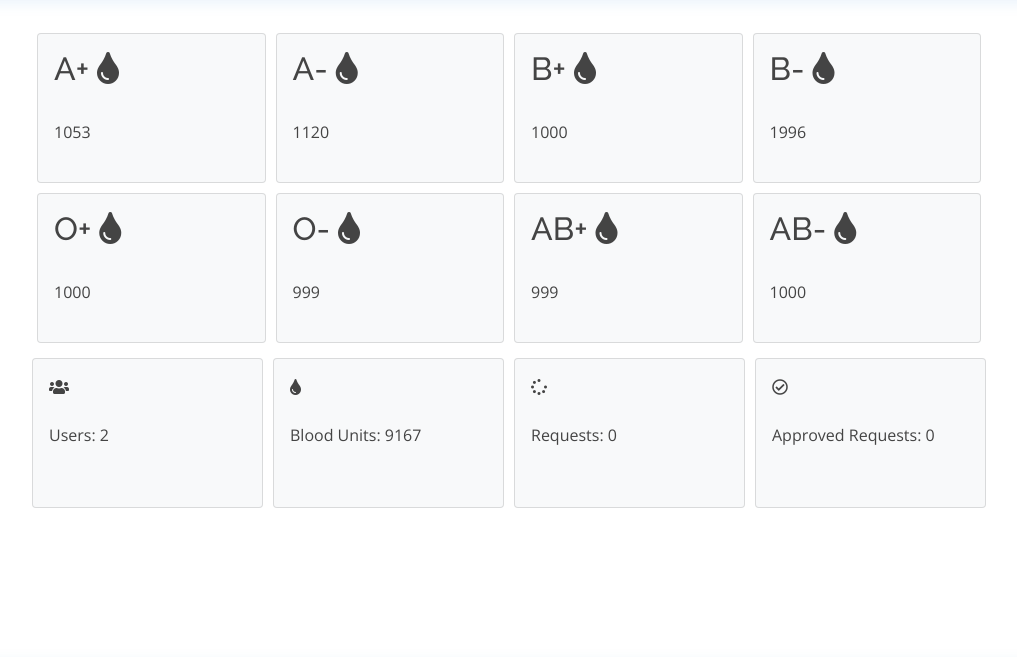
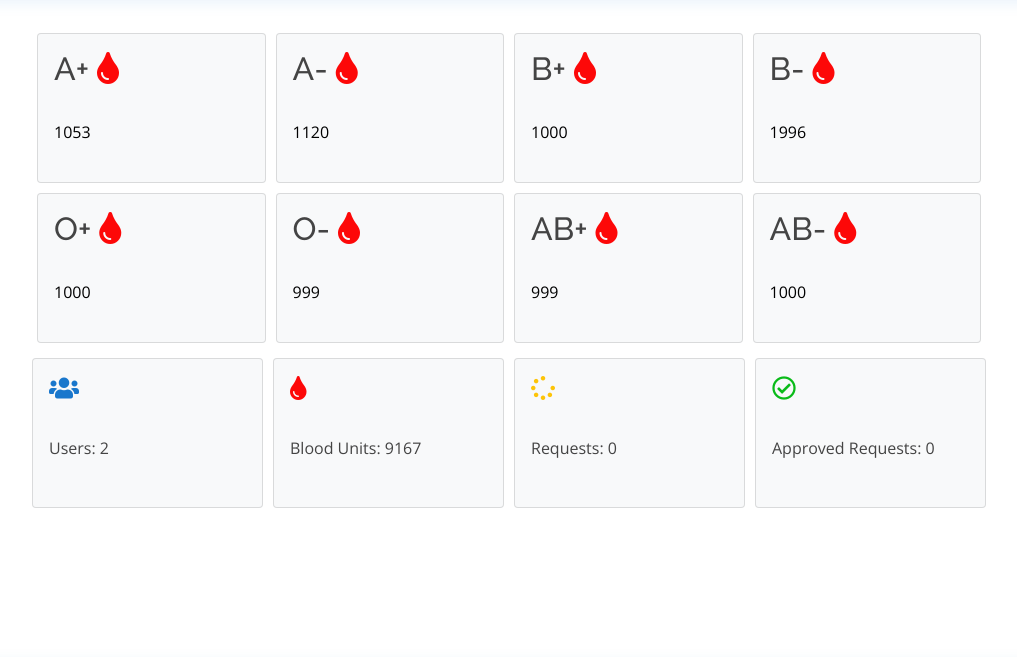
Before and after one commit to pateladitya17/internship-project, a Django app: page /admin_home in a window 1280 px wide. Shown: the part 125-782 px from the top of the page, without its empty margins (131-1148 px from the left). Run offline with Django 5.2, Linux system fonts and the light colour scheme; a user stored in the database is signed in; data comes from the database, SQL or seed files in the repository; both versions use the stored data as it was after the commit; data that the repository does not hold is empty; some libraries are stand-ins or nearby versions.

Commit message:
[UPD] - admin ui

```diff
--- a/blood_bank_management_system/raktkosh/static/css/main.css
+++ b/blood_bank_management_system/raktkosh/static/css/main.css
@@ -276,6 +276,10 @@ h6 {
 
 .bg-red {
   background: #fa4251;
+}
+
+.font-red {
+  color: #f30216;
 }
 
 .bg-gra-01 {
--- a/blood_bank_management_system/raktkosh/templates/admin_home.html
+++ b/blood_bank_management_system/raktkosh/templates/admin_home.html
@@ -7,12 +7,12 @@
     <div class="row" style="padding: 5px;">
         {% for category in categories %}
         <div class="col-sm-3" style="padding: 5px;">
-            <div class="card bg-light" style="height: 150px;">
+            <div class="card bg-light" style="height: 150px; overflow:auto; scrollbar-width: none;">
                 <div class="card-body">
                     <div class="blood">
-                        <h2>{{ category.name }} <i class="fas fa-tint"></i></h2>
+                        <h2 >{{ category.name }} <i style="color: rgb(253, 8, 8);" class="fas fa-tint"></i></h2>
                     </div><br>
-                    <div>
+                    <div style="color: rgb(0,0,0);">
                         {% for stock in stocks %}
                             {% if stock.bloodgroup == category.name %}
                                 {{ stock.unit }}
@@ -27,10 +27,12 @@
     <!-- Other parts of your template -->
     <div class="row">
         <div class="col-sm-3" style="padding: 5px;">
-            <div class="card bg-light" style="height: 150px;">
+            <div class="card bg-light" style="height: 150px; overflow:auto; scrollbar-width: none;">
                 <div class="card-body">
                     <div class="blood">
-                        <i class="fas fa-users"></i>
+                        <h4>
+                            <i style="color: #1977cc;" class="fas fa-users"></i>
+                        </h4>
                     </div><br>
                     <div>
                         Users: {{ total_donors }}
@@ -39,10 +41,12 @@
             </div>
         </div>
         <div class="col-sm-3" style="padding: 5px;">
-            <div class="card bg-light" style="height: 150px;">
+            <div class="card bg-light" style="height: 150px; overflow:auto; scrollbar-width: none;">
                 <div class="card-body">
                     <div class="blood">
-                        <i class="fas fa-tint"></i>
+                        <h4>
+                            <i style="color: rgb(253, 8, 8);" class="fas fa-tint"></i>
+                        </h4>
                     </div><br>
                     <div>
                         Blood Units: {{ total_blood_units }}
@@ -51,10 +55,12 @@
             </div>
         </div>
         <div class="col-sm-3" style="padding: 5px;">
-            <div class="card bg-light" style="height: 150px;">
+            <div class="card bg-light" style="height: 150px; overflow:auto; scrollbar-width: none;">
                 <div class="card-body">
                     <div class="blood">
-                        <i class="fas fa-spinner"></i>
+                        <h4>
+                            <i style="color: rgb(253, 196, 8);" class="fas fa-spinner"></i>
+                        </h4>
                     </div><br>
                     <div>
                         Requests: {{ total_requests }}
@@ -63,12 +69,14 @@
             </div>
         </div>
         <div class="col-sm-3" style="padding: 5px;">
-            <div class="card bg-light" style="height: 150px;">
+            <div class="card bg-light" style="height: 150px; overflow:auto; scrollbar-width: none;">
                 <div class="card-body">
                     <div class="blood">
-                        <i class="far fa-check-circle"></i>
+                        <h4>
+                            <i style="color: rgb(10, 187, 25);"class="far fa-check-circle"></i>
+                        </h4>
                     </div><br>
-                    <div>
+                    <div style="margin-bottom: 5px;">
                         Approved Requests: {{ total_approved_requests }}
                     </div>
                 </div>
--- a/blood_bank_management_system/raktkosh/templates/view_user.html
+++ b/blood_bank_management_system/raktkosh/templates/view_user.html
@@ -4,7 +4,7 @@
 
 <div class="container-fluid" style="width:90%;margin-top:8%">
                     <div class="container-fluid">
-                        <h1 align="center" style=" color : #000000 ;margin-top:12%">View User</h1>
+                        <h1 align="center" style=" color : #000000 ;padding-top: 8%">View User</h1>
                          </div><hr>
                                 <table id="example" class="display" style="width:100%">
                                   <thead>
@@ -25,7 +25,7 @@
                                 <tr>
                                   <td>{{forloop.counter}}</td>
                                   <td>{{i.user.first_name}} {{i.user.last_name}}</td>
-                                  <td><img src="{{i.image.url}}" style="width:80px;height:80px"></td>
+                                  <td><img src="{{i.image.url}}" style="width:80px;height:80px; border-radius: 50%;"></td>
                                   <td>{{i.user.email}}</td>
                                   <td>{{i.contact}}</td>
                                   <td>{{i.address}}</td>
@@ -33,7 +33,7 @@
 
 
                                     <td style="width:150px">
-                                      <a href="{% url 'delete_user' i.id %}" ><button class="btn btn-danger" onclick="return confirm('Are you sure?')"><i class="fa fa-trash-o"></i></button></a></td>
+                                      <a href="{% url 'delete_user' i.id %}" style="padding-left: 20px;" ><button onclick="return confirm('Are you sure?')" style="border: none; color: red;"><i class="fa fa-trash-o"></i></button></a></td>
                               </tr>
                               {% endfor %}
                           </tbody>
```
Also changed, not shown: blood_bank_management_system/db.sqlite3.
